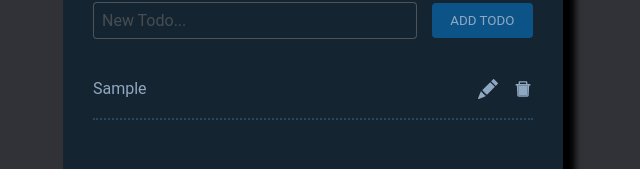
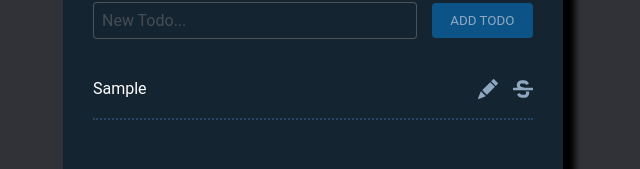
Before and after one commit to dass300/React-todoApp, a React (Vite) app: page / in a window 1280 px wide. Both pictures are taken after typing "Sample" into the empty fields and a click on the button "ADD TODO". Shown: the part 210-379 px from the top of the page, without its empty margins (327-967 px from the left). Built offline with nearby package versions, Linux system fonts and the light colour scheme.

Commit message:
deleted unwanted files

```diff
--- a/src/components/TodoList/EditData/EditData.css
+++ b/src/components/TodoList/EditData/EditData.css
@@ -14,6 +14,7 @@
   outline: none;
   border: none;
   border: 1px solid rgba(109, 108, 108, 0.651);
+
 }
 
 .edit-data input::placeholder {
--- a/src/components/TodoList/EditData/EditData.jsx
+++ b/src/components/TodoList/EditData/EditData.jsx
@@ -1,5 +1,7 @@
+/* eslint-disable react/prop-types */
 import { useState } from "react";
 import "./EditData.css";
+
 export const EditData = ({ todo, saveTodo, cancelEdit }) => {
   const [editedTodo, setEditedTodo] = useState(todo.title);
 
@@ -11,15 +13,23 @@ export const EditData = ({ todo, saveTodo, cancelEdit }) => {
   };
   return (
     <div className="edit-data">
+      {!todo.completed && (
+        <>
           <input
+            autoFocus
             type="text"
             value={editedTodo}
             onChange={(event) => setEditedTodo(event.target.value)}
-        placeholder= "Editing current todo item..."/>
+            disabled={todo.completed}
+            placeholder="Editing current todo item..."
+          />
+
           <button onClick={handleSave}>save</button>
           <button onClick={cancelEdit} className="cancel-button">
             cancel
           </button>
+        </>
+      )}
     </div>
   );
 };
--- a/src/components/TodoList/TodoData/TodoData.jsx
+++ b/src/components/TodoList/TodoData/TodoData.jsx
@@ -1,18 +1,29 @@
+/* eslint-disable react/prop-types */
 import { BsPencilFill } from "react-icons/bs";
-import { AiTwotoneDelete } from "react-icons/ai";
+import { FaStrikethrough } from "react-icons/fa";
 import "./TodoData.css";
-export const TodoData = ({ todos, deleteTodo, editTodo }) => {
+export const TodoData = ({ todos, editTodo, toggleStrikeThrough }) => {
   return (
     <div className="tododata-container">
       {todos.map((todo) => (
         <div className="todo-data" key={todo.id}>
-          <p>{todo.title}</p>
+          <p
+            style={{
+              textDecoration: todo.completed ? "line-through" : "none",
+              color: todo.completed ? "rgb(150 20 10 )" : "inherit"
+            }}
+          >
+            {todo.title}
+          </p>
+
           <div className="icons">
-            <button onClick={() => editTodo(todo.id)}>
-              <BsPencilFill className="pen" />{" "}
-            </button>
-            <button onClick={() => deleteTodo(todo.id)}>
-              <AiTwotoneDelete className="bin" />{" "}
+            {!todo.completed && (
+              <button onClick={() => editTodo(todo.id)}>
+                <BsPencilFill className="pen" />{" "}
+              </button>
+            )}
+            <button onClick={() => toggleStrikeThrough(todo.id)}>
+              <FaStrikethrough className="bin" />{" "}
             </button>
           </div>
         </div>
--- a/src/components/TodoList/TodoInput/TodoInput.jsx
+++ b/src/components/TodoList/TodoInput/TodoInput.jsx
@@ -1,20 +1,31 @@
-import { useState } from 'react';
-import './TodoInput.css'
+/* eslint-disable react/prop-types */
+import { useState } from "react";
+import "./TodoInput.css";
 
-export const TodoInput = ({addTodo}) => {
-  const [todo, setTodo] = useState('')
+export const TodoInput = ({ addTodo }) => {
+  const [todo, setTodo] = useState("");
 
-  const handleSubmit = (event)=>{
-event.preventDefault()
-if(todo.trim() !== ""){
-  addTodo(todo)
-  setTodo("")
-}
-  }
+  const handleSubmit = (event) => {
+    event.preventDefault();
+    if (todo.trim() !== "") {
+      addTodo({
+        id: Date.now(),
+        title: todo,
+        completed: false
+      });
+      setTodo("");
+    }
+  };
   return (
-    <form  onSubmit={handleSubmit} className="todo-input-container">
-      <input type="text" value={todo} onChange={event => setTodo(event.target.value)} placeholder="New Todo..." autoFocus />
-      <button type='submit'>Add Todo</button>
+    <form onSubmit={handleSubmit} className="todo-input-container">
+      <input
+        type="text"
+        value={todo}
+        onChange={(event) => setTodo(event.target.value)}
+        placeholder="New Todo..."
+        autoFocus
+      />
+      <button type="submit">Add Todo</button>
     </form>
   );
 };
--- a/src/components/TodoList/TodoList.jsx
+++ b/src/components/TodoList/TodoList.jsx
@@ -5,38 +5,48 @@ import { TodoInput } from "./TodoInput/TodoInput";
 import { useState } from "react";
 
 export const TodoList = () => {
-
   const [todos, setTodos] = useState([]);
   const [editTodoId, setEditTodoId] = useState(null);
 
-  const addTodo = (title) => {
-    const newTodo = {
-      id: Date.now(),
-      title: title
-    };
+  const addTodo = (newTodo) => {
     setTodos([...todos, newTodo]);
   };
 
-
-  const deleteTodo = (id) => {
-    setTodos(todos.filter((todo) => todo.id !== id));
+  // const editTodo = (id)=>{
+  // setEditTodoId(id)
+  // }
+  const editTodo = (id) => {
+    const todo = todos.find((todo) => todo.id === id);
+    if (!todo.completed) {
+      setEditTodoId(id);
+    }
   };
 
-  const editTodo = (id) => {
-    setEditTodoId(id);
-  };
+  // const deleteTodo = (id) => {
+  //   setTodos(
+  //     todos.map((todo) =>
+  //       todo.id === id ? { ...todo, completed: true } : todo
+  //     )
+  //   );
+  // };
 
   const saveTodo = (editedTodo) => {
-    const updatedTodos = todos.map((todo) =>
-      todo.id === editedTodo.id ? editedTodo : todo
+    setTodos(
+      todos.map((todo) => (todo.id === editedTodo.id ? editedTodo : todo))
     );
-
-    setTodos(updatedTodos);
     setEditTodoId(null);
   };
 
   const cancelEdit = () => {
     setEditTodoId(null);
+  };
+
+  const toggleStrikeThrough = (id) => {
+    setTodos(
+      todos.map((todo) =>
+        todo.id === id ? { ...todo, completed: !todo.completed } : todo
+      )
+    );
   };
 
   return (
@@ -45,7 +55,13 @@ export const TodoList = () => {
         <h1>Todo List</h1>
       </header>
       <TodoInput addTodo={addTodo} />
-      <TodoData todos={todos} deleteTodo={deleteTodo} editTodo={editTodo} />
+
+      <TodoData
+        todos={todos}
+        editTodo={editTodo}
+        toggleStrikeThrough={toggleStrikeThrough}
+      />
+
       {editTodoId !== null && (
         <EditData
           todo={todos.find((todo) => todo.id === editTodoId)}
```
Also changed, not shown: src/components/TodoList/EditData/EditData copy.jsx (deleted, +0 -10 lines), src/components/TodoList/TodoData/TodoData copy.jsx (deleted, +0 -38 lines), src/components/TodoList/TodoInput/TodoInput copy.jsx (deleted, +0 -9 lines), src/components/TodoList/TodoList copy.jsx (deleted, +0 -17 lines). Lines whose indentation alone changed are shown as unchanged.
